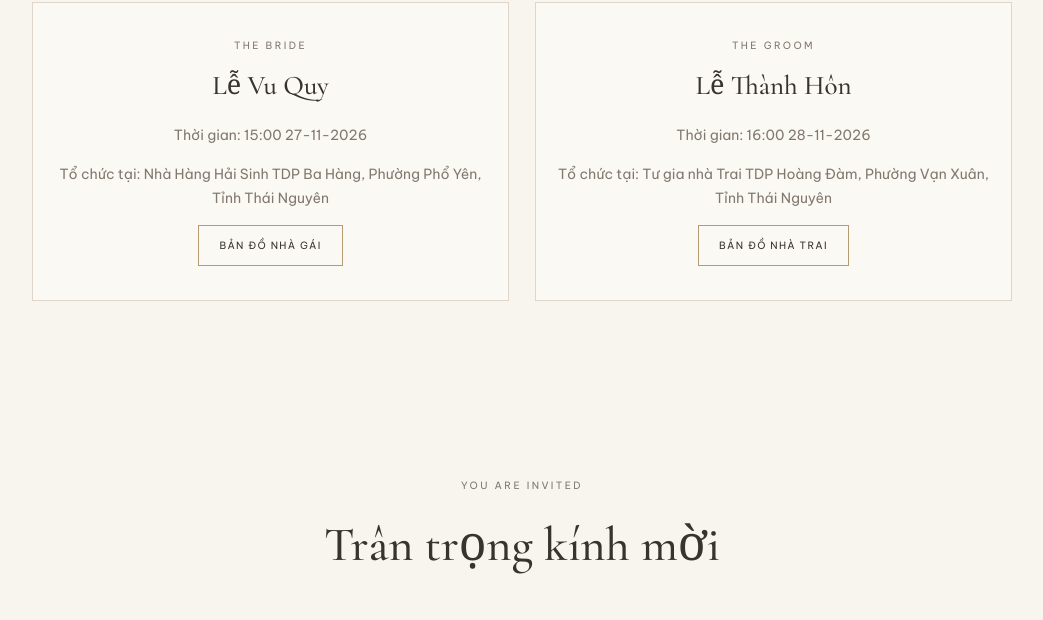
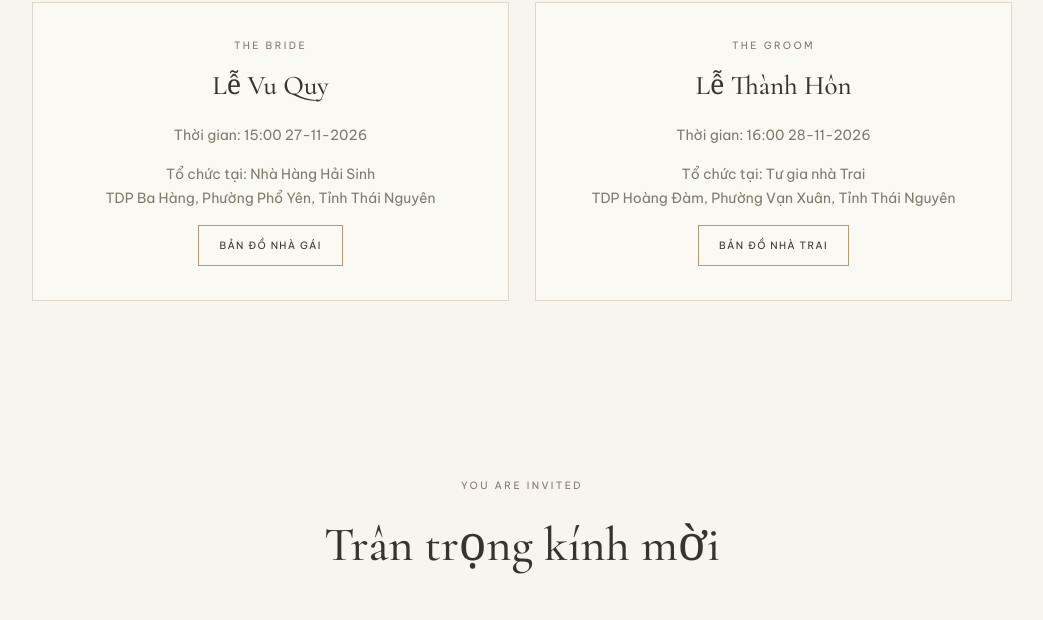
Before and after one commit to Nanh147/duc-hue, a plain HTML site: page index.html in a window 1280 px wide. Shown: the part 2961-3581 px from the top of the page, without its empty margins (118-1161 px from the left). Drawn offline with nearby package versions, Linux system fonts and the light colour scheme.

Commit message:
Update index.html

```diff
--- a/index.html
+++ b/index.html
@@ -24,7 +24,13 @@
 nav{position:sticky;top:0;z-index:5;background:rgba(248,245,239,.94);backdrop-filter:blur(10px);border-bottom:1px solid var(--line)}nav .wrap{display:flex;justify-content:center;gap:clamp(12px,3vw,30px);padding:12px 0;flex-wrap:wrap}nav a{text-decoration:none;font-size:10px;letter-spacing:.12em;text-transform:uppercase;color:var(--muted)}
 .countdown{display:flex;justify-content:center;gap:clamp(12px,4vw,34px);margin:32px 0}.countdown div{min-width:55px}.countdown strong{display:block;font:500 38px 'Cormorant Garamond',Georgia,serif}.countdown span{font-size:9px;letter-spacing:.15em;color:var(--muted);text-transform:uppercase}
 .couple-grid,.event-grid{display:grid;grid-template-columns:repeat(2,minmax(0,1fr));gap:26px;margin-top:40px}.photo{width:100%;aspect-ratio:4/5;object-fit:cover;background:#e8e1d7}.person h3{font-size:30px;margin:18px 0 5px}.person p{color:var(--muted);font-size:14px;margin:0}
-.event-card{border:1px solid var(--line);padding:34px 22px;background:rgba(255,253,250,.55)}.event-card h3{font-size:27px;margin:8px}.event-card p{color:var(--muted);font-size:14px}.btn{display:inline-block;border:1px solid var(--gold);padding:11px 20px;text-decoration:none;text-transform:uppercase;letter-spacing:.13em;font-size:10px;background:transparent;color:var(--ink);cursor:pointer}.btn:hover{background:var(--ink);color:white;border-color:var(--ink)}
+.event-card{border:1px solid var(--line);padding:34px 22px;background:rgba(255,253,250,.55)}
+ .event-card #brideAddress,
+.event-card #groomAddress,
+.mapbox #mapBrideText,
+.mapbox #mapGroomText {
+    white-space: pre-line;
+}.event-card h3{font-size:27px;margin:8px}.event-card p{color:var(--muted);font-size:14px}.btn{display:inline-block;border:1px solid var(--gold);padding:11px 20px;text-decoration:none;text-transform:uppercase;letter-spacing:.13em;font-size:10px;background:transparent;color:var(--ink);cursor:pointer}.btn:hover{background:var(--ink);color:white;border-color:var(--ink)}
 .invite{max-width:680px;margin:36px auto 0;padding:42px 26px;border:1px solid var(--line);background:var(--white)}.invite .names-small{font:400 48px 'Great Vibes','Cormorant Garamond',cursive;margin:15px 0;letter-spacing:0}.gallery{display:grid;grid-template-columns:repeat(3,1fr);gap:12px;margin-top:38px}.gallery img{width:100%;height:280px;object-fit:cover;background:#e8e1d7}.gallery img:first-child{grid-column:span 2;grid-row:span 2;height:572px}
 .mapbox{margin:32px auto 0;max-width:760px;border:1px solid var(--line);padding:28px;background:var(--white)}.mapbox p{color:var(--muted)}
 form{max-width:600px;margin:34px auto 0;text-align:left;background:var(--white);border:1px solid var(--line);padding:28px}label{display:block;font-size:12px;letter-spacing:.04em;margin:15px 0 6px}input,select,textarea{width:100%;padding:12px;border:1px solid var(--line);background:#fffdfa;color:var(--ink);border-radius:0}textarea{min-height:90px;resize:vertical}.form-note{font-size:12px;color:var(--muted)}.status{font-size:13px;margin-top:12px;color:#58704f}
@@ -100,10 +106,10 @@ const WEDDING = {
  date: "2026-11-28T11:00:00+07:00",
   dateLabel: "2026-11-28 tức 20-10 AL",
   brideEvent: "Thời gian: 15:00 27-11-2026",
-  brideAddress: "Tổ chức tại: Nhà Hàng Hải Sinh TDP Ba Hàng, Phường Phổ Yên, Tỉnh Thái Nguyên",
+  brideAddress: "Tổ chức tại: Nhà Hàng Hải Sinh\nTDP Ba Hàng, Phường Phổ Yên, Tỉnh Thái Nguyên",
   brideMap: "https://maps.app.goo.gl/8n2SpeJEcAcnoqiB7",
   groomEvent: "Thời gian: 16:00 28-11-2026",
-  groomAddress: "Tổ chức tại: Tư gia nhà Trai TDP Hoàng Đàm, Phường Vạn Xuân, Tỉnh Thái Nguyên",
+  groomAddress: "Tổ chức tại: Tư gia nhà Trai\nTDP Hoàng Đàm, Phường Vạn Xuân, Tỉnh Thái Nguyên",
   groomMap: "https://maps.app.goo.gl/2Z9tuyp1hYcqpaBd9",
   // Nhập số điện thoại dạng 0xxxxxxxxx để khách bấm vào là gọi được.
   bridePhone: "0962921781",
```
